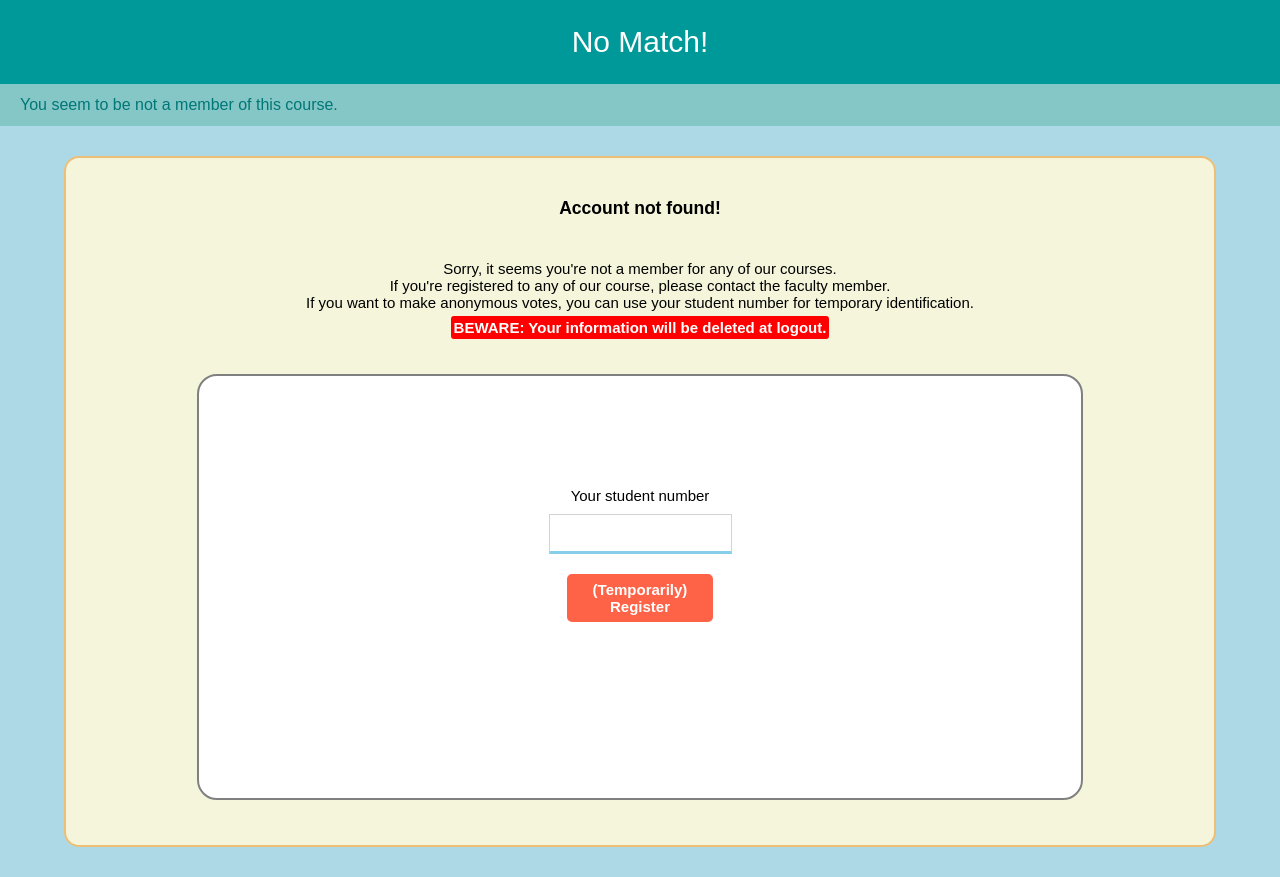
After one commit to platinum78/learninglab-home, a Django app: page /user404/ in a window 1280 px wide. The commit adds this page. Run offline with Django 3.2, Linux system fonts and the light colour scheme.

Commit message:
Added anonymous user login mode and modified course/question calibration method.

```diff
--- a/LL_Basecamp/settings.py
+++ b/LL_Basecamp/settings.py
@@ -142,4 +142,4 @@ STATICFILES_DIRS = [
     os.path.join(BASE_DIR, 'static/'),
 ]
 
-LOGIN_REDIRECT_URL = "home:student"
+# LOGIN_REDIRECT_URL = "home:student"
--- a/home/templates/home/faculty.html
+++ b/home/templates/home/faculty.html
@@ -26,8 +26,7 @@
         <a class="menus" href="https://www.piazza.com/" target="_blank">Piazza</a>
         <a class="menus" href="https://docs.google.com/forms/d/e/1FAIpQLSfQZ_BAnhg2zAuU9wGN-JqMiHWibh5LCOrs7cNBWabqvlrQyw/viewform" target="_blank">Pre-Class</a>
         <a class="menus" href="{% url 'home:selectdateclass' %}">Class Reports</a>
-        <a class="menus" href="{% url 'home:registration' %}">Class Reports
-        <a class="menus" href="{% url 'home:sysstat' %}">System Management / Statistics</a>
+        <a class="menus" href="{% url 'home:sysstat' %}">Course Management / Statistics</a>
         <a class="menus" href="{% url 'home:selectcourse' %}">Switch Course</a>
     </div>
 
--- a/home/templates/home/sysstat.html
+++ b/home/templates/home/sysstat.html
@@ -20,7 +20,7 @@
     <div class="content_global">
         <center>You're logged in as a faculty member.</center> <br>
         <div class="reportbox">
-            <h3 class="report">System Statistics</h3>
+            <h3 class="report">Course Statistics</h3>
 
             <div class="hline-heavy"></div>
                 <!-- student cnt -->
@@ -28,7 +28,7 @@
             <div style="clear: both;"> </div>
 
             <h3 class="report">Initialize Course Data</h3>
-            <center>Upload an Microsoft(R) Excel(R) file to register students to your course. <br>
+            <center>Upload an Microsoft<sup>(R)</sup> Excel<sup>(R)</sup> file to register students to your course. <br>
             In this initial version, this operation will delete all existing information. <br> </center>
             <div style="height: 20px;"></div>
             <div style="display: block; justify-content: center; margin: 0px 30%; width: auto;">
--- /dev/null
+++ b/home/templates/registration/user404.html
@@ -0,0 +1,44 @@
+<html>
+<head>
+    <title>LearningLab Homepage - Faculty Members</title>
+    <meta name="viewport" content="width=device-width, initial-scale=1.0">
+    {% load static %}
+    <link rel="stylesheet" type="text/css" href="{% static 'home/homepage.css' %}">
+    <link rel="stylesheet" type="text/css" href="{% static 'home/sysstat.css' %}">
+    <link rel="stylesheet" type="text/css" href="{% static 'home/loginbox.css' %}">
+    <link rel="stylesheet" type="text/css" href="{% static 'global/global.css' %}">
+</head>
+<body>
+    <!-- titlebar -->
+    <div class="titlebar_global"><center>No Match!</center></div>
+
+    <!-- navigation bar -->
+    <div class="navigationbar_global">
+        You seem to be not a member of this course.
+    </div>
+
+    <!-- main content -->
+    <div class="content_global">
+        <center>
+            <h3 class="report">Account not found!</h3> <br>
+            Sorry, it seems you're not a member for any of our courses. <br>
+            If you're registered to any of our course, please contact the faculty member. <br>
+            If you want to make anonymous votes, you can use your student number for temporary identification. <br>
+            <span style="display: inline-flex; color: white; background-color: red; font-weight: bold; margin: 5px 0px;
+            border-radius: 3px; padding: 3px;">BEWARE: Your information will be deleted at logout. </span></br>
+        </center>
+
+        <div class="loginform">
+            <form action="{% url 'home:login' %}" method="post" align="center">
+                {% csrf_token %}
+                Your student number <br>
+                <input class="fancy-text" type="text" name="id" value=""> <br>
+                <div style="height: 10px;"></div>
+                <div style="width: 100%; justify-content: center;">
+                    <button class="rectbutton" type="submit">(Temporarily) Register</button>
+                </div>
+            </form>
+        </div>
+    </div>
+</body>
+</html>
--- a/home/urls.py
+++ b/home/urls.py
@@ -11,6 +11,8 @@ urlpatterns = [
     path('', views.index, name='homepage'),
     path('login/', views.login_, name='login'),
     path('logout/', views.logout_, name='logout'),
+    path('user404/', views.user404, name='user404'),
+    path('invalid_request/', views.invalid_request, name="invalid"),
 
     # student homepage / account info
     ################################################################
@@ -36,6 +38,10 @@ urlpatterns = [
     path('faculty/sysstat/classinit/parse/filename=<str:file_name>/', views.register_students_handler),
     path('faculty/sysstat/classinit/result/', views.student_registration_result, name="register_result"),
 
+    # visitor homepage
+    ################################################################
+    path('visitor/', views.visitor, name="visitor"),
+
     # handler urls
     ################################################################
     path('accounterror/', views.accounterror, name="accounterror"),
--- a/home/views.py
+++ b/home/views.py
@@ -11,9 +11,7 @@ from .forms import *
 from roster.models import *
 from courses.models import *
 from votes.models import *
-import datetime
-import os
-import pandas
+import datetime, os, pandas, string, random
 # from somewhere import handle_uploaded_file
 
 # Create your views here.
@@ -36,44 +34,66 @@ def index(request):
     return HttpResponse(homepage_html.render(context, request))
 
 def student(request):
-    student_html = loader.get_template('home/student.html')
-    user = request.user
-    student_name = Student.objects.get(user=user).name_text_english
-    context = {
-        'student_name': student_name,
-    }
-    return HttpResponse(student_html.render(context, request))
+    try:
+        student_html = loader.get_template('home/student.html')
+        user = request.user
+        student_name = Student.objects.get(user=user).name_text_english
+        context = {
+            'student_name': student_name,
+        }
+        return HttpResponse(student_html.render(context, request))
+    except Student.DoesNotExist:
+        return redirect("home:invalid")
 
 def faculty(request):
-    # if the faculty forgot to logout previously, but somehow
-    # there is no course active, he/she should be redirected
-    # to the course selection page.
-    ################################################################
     try:
-        course = Course.objects.get(is_active=True)
-    except Course.DoesNotExist:
-        return redirect("home:selectcourse")
+        Faculty.objects.get(user=request.user)
+        # if the faculty forgot to logout previously, but somehow
+        # there is no course active, he/she should be redirected
+        # to the course selection page.
+        ################################################################
+        try:
+            course = Course.objects.get(is_active=True)
+        except Course.DoesNotExist:
+            return redirect("home:selectcourse")
 
-    # load class information from courses.models.Course model
-    ################################################################
-    course_name = course.course_name
-    class_num = course.class_num
-    course_title = str(course.year)+'-'+str(course.semester)+' '+course.course_name + " - Class " + str(course.class_num)
+        # load class information from courses.models.Course model
+        ################################################################
+        course_name = course.course_name
+        class_num = course.class_num
+        course_title = str(course.year)+'-'+str(course.semester)+' '+course.course_name + " - Class " + str(course.class_num)
 
-    # parse context and html template to the client
-    ################################################################
-    faculty_html = loader.get_template('home/faculty.html')
-    user = request.user
-    instructor_name = Faculty.objects.get(user=user).name_text_english
-    context = {
-        'instructor_name': instructor_name,
-        'course_name': course_name,
-        'course_year': course.year,
-        'course_semester': course.semester,
-        'class_num': class_num,
-        'course_title': course_title,
-    }
-    return HttpResponse(faculty_html.render(context, request))
+        # parse context and html template to the client
+        ################################################################
+        faculty_html = loader.get_template('home/faculty.html')
+        user = request.user
+        instructor_name = Faculty.objects.get(user=user).name_text_english
+        context = {
+            'instructor_name': instructor_name,
+            'course_name': course_name,
+            'course_year': course.year,
+            'course_semester': course.semester,
+            'class_num': class_num,
+            'course_title': course_title,
+        }
+        return HttpResponse(faculty_html.render(context, request))
+    except Faculty.DoesNotExist:
+        return redirect("home:invalid")
+
+def visitor(request):
+    try:
+        Visitor.objects.get(user=request.user)
+        visitor_html = loader.get_template('home/visitor.html')
+        user = request.user
+        context = {}
+        return HttpResponse(visitor_html.render(context, request))
+    except Visitor.DoesNotExist:
+        return redirect("home:invalid")
+
+def invalid_request(request):
+    invalid_request_html = loader.get_template('registration/invalid_request.html')
+    context = {}
+    return HttpResponse(invalid_request_html.render(context, request))
 
 def student_accountinfo(request):
     # find the student info from roster.models.Student model
@@ -109,7 +129,7 @@ def login_(request):
     if user is not None:
         login(request, user)
     else:
-        raise Http404('No matching user!')
+        return redirect("home:user404")
 
     try:
         Student.objects.get(user=user)
@@ -121,7 +141,7 @@ def login_(request):
         Faculty.objects.get(user=user)
         return redirect("home:selectcourse")
     except Faculty.DoesNotExist:
-        raise Http404("No matching user!")
+        return redirect("home:user404")
 
 def logout_(request):
     # deactivate all courses and questions, if the instructor logs out
@@ -144,12 +164,40 @@ def logout_(request):
     }
     return HttpResponse(logout_html.render(context, request))
 
+def user404(request):
+    context = {}
+    user404_html = loader.get_template('registration/user404.html')
+    return HttpResponse(user404_html.render(context, request))
+
+def visitor_handler(request):
+    # create 15-digit arbitrary password
+    charbank = string.ascii_uppercase + string.ascii_lowercase + string.digits
+    random_pw = "".join(random.choice(charbank) for _ in range(15))
+    user_id = request.POST["id"]
+
+    # get temporary user data and add to visitor list
+    user = User.objects.create_user(username=str(data[idx,3]),
+                                    password=str(data[idx,3]),
+                                    email=data[idx,6],
+                                    first_name=data[idx,4])
+    visitor = Visitor.objects.create(user=user,
+                                    id_text = "",
+                                    temp_password=random_pw)
+
+    user_login = authenticate(usrename=user_id, password=random_pw)
+
+    if user_login is not None:
+        login(request, user_login)
+
+def anonymoususer_logout(request):
+    user = request.user
+    user.logout(request)
+    user.delete()
+
 def sysstat(request):
     # load
     sysstat_html = loader.get_template('home/sysstat.html')
-    context = {
-        'EM2_classes': EM2_classes,
-    }
+    context = {}
     return HttpResponse(sysstat_html.render(context, request))
 
 def accounterror(request):
--- a/questionmonitor/views.py
+++ b/questionmonitor/views.py
@@ -3,6 +3,7 @@ from django.http import HttpResponse, Http404, HttpResponseForbidden
 from django.template import loader, Context
 from votes.models import *
 from roster.models import *
+from django.contrib.auth.models import User, AnonymousUser
 
 # Create your views here.
 def index(request):
@@ -52,6 +53,7 @@ def qlist(request, lecture_num):
         question_state = active_question.question_state
         active_question_link = "/questionmonitor/%d/%d/state/" % (active_question.lecture_num, active_question.question_num)
     except Question.DoesNotExist:
+        active_question_link = ""
         active_question_text = 'None'
         question_state = 0
 
--- a/static/global/global.css
+++ b/static/global/global.css
@@ -43,10 +43,7 @@ div.content_global {
     font-size:                  15px;
     background-color:           beige;
     align-content:              center;
-    padding-left:               10px;
-    padding-top:                15px;
-    padding-bottom:             15px;
-    padding-right:              10px;
+    padding:                    15px 20px;
     margin:                     30px 5%;
     width:                      auto;
     height:                     auto;
--- a/votes/models.py
+++ b/votes/models.py
@@ -47,7 +47,7 @@ def find_active_question(deactivate=False, calibrate=False):
             raise Question.DoesNotExist
 
 def close_all_questions():
-    questions = Question.objects.all()
+    questions = Question.objects.all().exclude(question_state=0)
     for question in questions:
         question.question_state = 0
         question.save()
```
Also changed, not shown: home/templates/home/visitor.html (added, +26 -0 lines), home/templates/registration/invalid_request.html (added, +23 -0 lines), roster/models.py (+6 -1 lines), db.sqlite3, roster/migrations/0009_visitor.py (added), roster/migrations/0010_visitor_temp_password.py (added), roster/migrations/0011_student_is_visitor.py (added), static/plotImg/barplot.svg.
